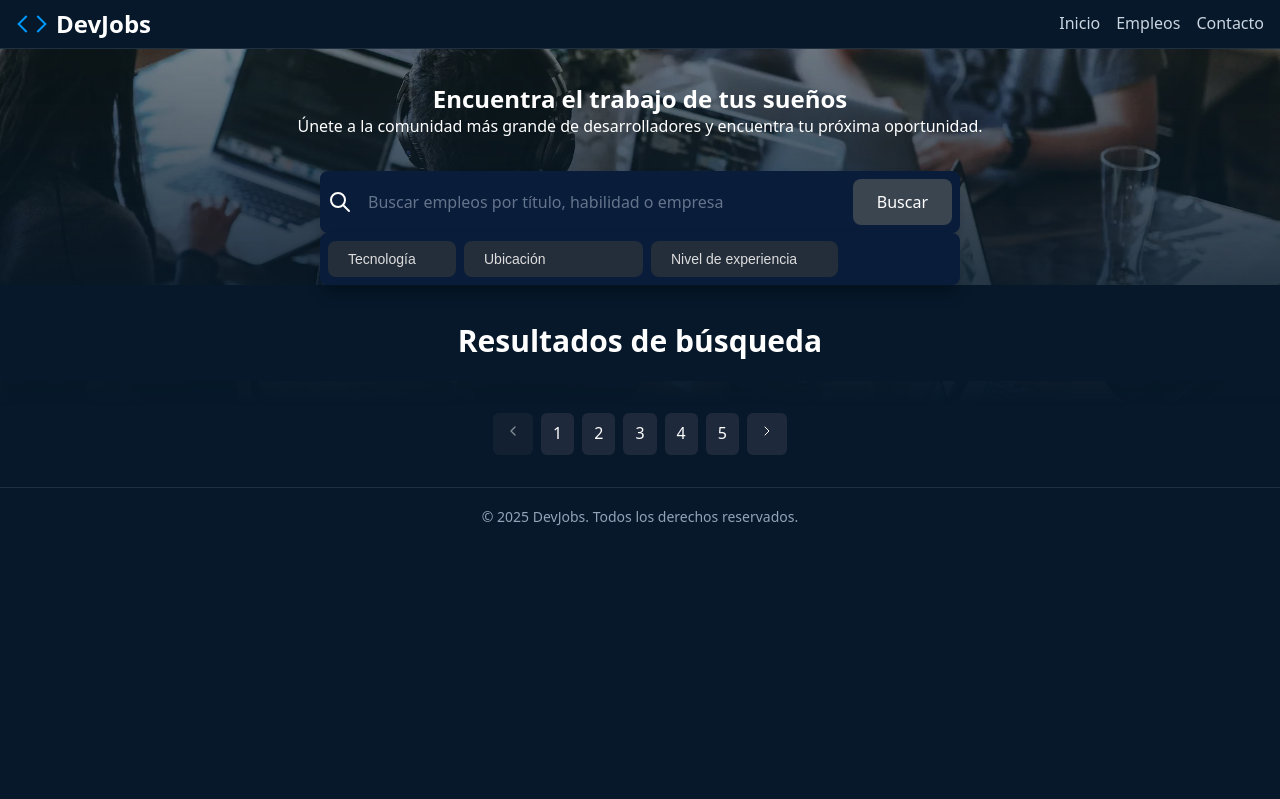
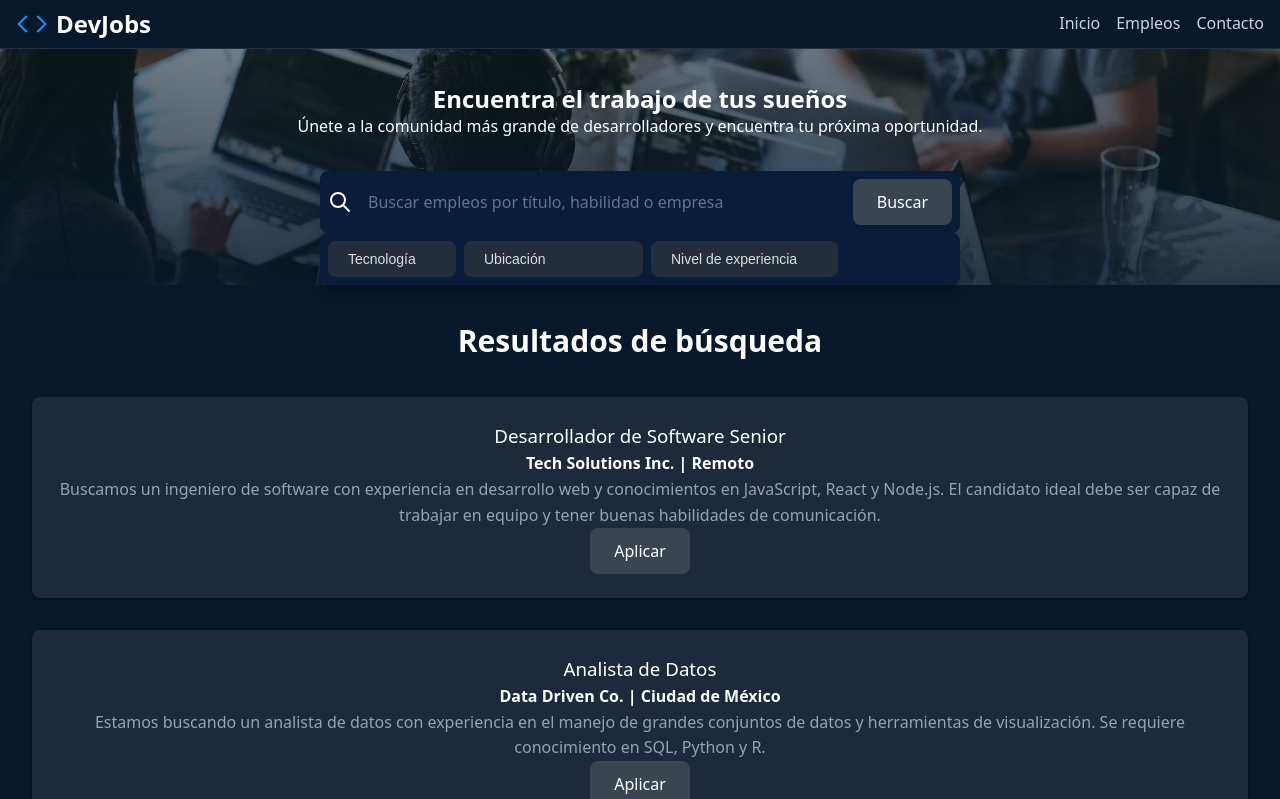
Before and after one commit to Gbalay92/jscamp, a React (Vite) app in the folder 02-react-vite-version/: page / in a window 1280 px wide. Shown: the top 799 px of the page. Built offline with nearby package versions, Linux system fonts and the light colour scheme.

Commit message:
add job card and list

```diff
--- a/02-react-vite-version/src/App.jsx
+++ b/02-react-vite-version/src/App.jsx
@@ -1,3 +1,4 @@
+import { useState } from 'react'
 import { Header } from './components/Header.jsx'
 import { Footer } from './components/Footer.jsx'
 import { Pagination } from './components/Pagination.jsx'
@@ -6,6 +7,13 @@ import { SearchFormSection } from './components/SearchFormSection.jsx'
 
 
 function App() {
+  const [currentPage, setCurrentPage] = useState(1)
+
+
+function handlePageChange(newPage) {
+  console.log('Página cambiada a:', newPage)
+  setCurrentPage(newPage)
+}
   return (
     <>
       <Header />
@@ -14,7 +22,7 @@ function App() {
           <section>
             <JobList />
           </section>
-          <Pagination currentPage={1} totalPages={5} onPageChange={(page) => console.log(page)} />
+          <Pagination currentPage={currentPage} totalPages={7} onPageChange={handlePageChange} />
       </main>
       <Footer />
     </>
--- /dev/null
+++ b/02-react-vite-version/src/components/JobCard.jsx
@@ -0,0 +1,28 @@
+import { useState } from 'react'
+
+export function JobCard({ job }) {
+  const [isApplied, setIsApplied] = useState(false)
+
+  const handleApplyClick = () => {
+    setIsApplied(true)
+  }
+
+  const buttonClasses = isApplied ? 'apply-button-job is-applied' : 'apply-button-job'
+  const buttonText = isApplied ? 'Aplicado' : 'Aplicar'
+
+    return (
+        <article
+            data-modalidad={job.data?.modalidad}
+            className="job">
+            <div>
+                <h3>{job.title}</h3>
+                <h4>{job.company} | {job.location}</h4>
+            </div>
+            <p>{job.description}</p>
+            <button
+            disabled={isApplied === true}
+            className={`apply-button-job ${isApplied ? 'is-applied' : ''}`}
+            onClick={handleApplyClick}>{buttonText}</button>
+        </article>
+    )
+}
--- a/02-react-vite-version/src/components/JobList.jsx
+++ b/02-react-vite-version/src/components/JobList.jsx
@@ -1,20 +1,16 @@
 import { useState } from "react"
+import jobsData from '../data.json'
+import { JobCard } from "./JobCard.jsx"
 
-export function JobList({ job }) {
-  const [isApplied, setIsApplied] = useState(false)
-
-  const handleApplyClick = () => {
-    setIsApplied(true)
-  }
-
-  const buttonClasses = isApplied ? 'button-apply-job is-applied' : 'button-apply-job'
-  const buttonText = isApplied ? 'Aplicado' : 'Aplicar'
+export function JobList() {
 
   return (
     <>
       <h2>Resultados de búsqueda</h2>
       <div className="listing-jobs">
-
+        {jobsData.map(job => (
+          <JobCard key={job.id} job={job} />
+        ))}
       </div>
     </>
   )
--- a/02-react-vite-version/src/components/Pagination.jsx
+++ b/02-react-vite-version/src/components/Pagination.jsx
@@ -1,5 +1,6 @@
 import styles from './Pagination.module.css'
 export function Pagination ({ currentPage = 1, totalPages = 10, onPageChange }) {
+  // generar un array de páginas a mostrar
   const pages = Array.from({ length: totalPages }, (_, i) => i + 1)
 
   const isFirstPage = currentPage === 1
```
